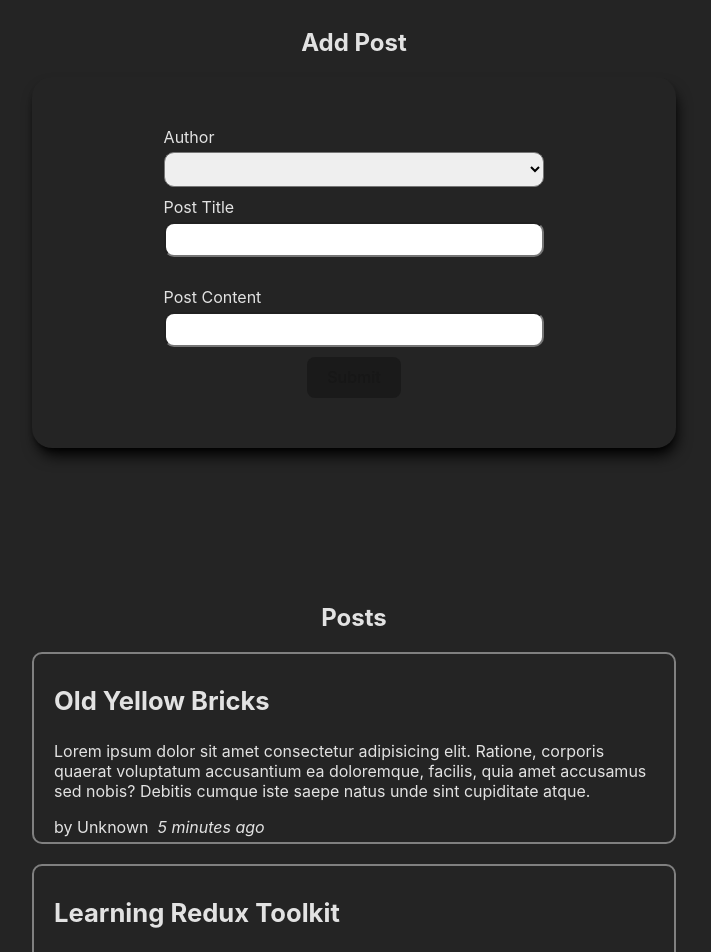
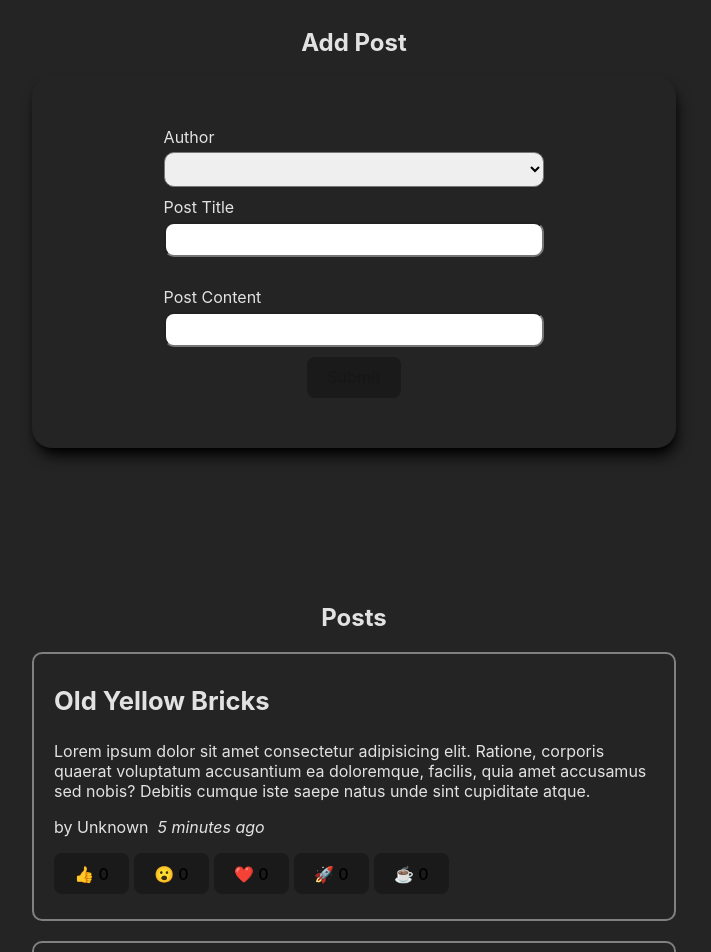
Before and after one commit to kaiowsz/react_redux, a React (Vite) app: page / in a window 1280 px wide. Shown: the top 952 px of the page, without its empty margins (286-997 px from the left). Built offline with nearby package versions, Linux system fonts and the light colour scheme.

Commit message:
reactions

```diff
--- a/components/PostsList.tsx
+++ b/components/PostsList.tsx
@@ -4,6 +4,7 @@ import { useTypedSelector } from "../hooks/useTypedSelector"
 
 import TimeAgo from './TimeAgo'
 import PostAuthor from './PostAuthor'
+import ReactionButtons from './ReactionButtons'
 
 function PostsList() {
 
@@ -21,8 +22,12 @@ function PostsList() {
             <article key={post.id} className="post">
                 <h3>{post.title}</h3>
                 <p>{post.content}</p>
-                <PostAuthor userId={post.userId} />
-                <TimeAgo timestamp={post.date} />
+                <p>
+                    <PostAuthor userId={post.userId} />
+                    <TimeAgo timestamp={post.date} />
+                </p>
+
+                <ReactionButtons post={post}/>
             </article>
         ))}
 
--- /dev/null
+++ b/components/ReactionButtons.tsx
@@ -0,0 +1,39 @@
+import React from 'react'
+import { useDispatch } from 'react-redux'
+import { Post, reactionAdd } from '../src/features/posts/postsSlice'
+
+const reactionEmoji = {
+    thumbsUp: "👍",
+    wow: "😮",
+    heart: "❤️",
+    rocket: "🚀",
+    coffee: "☕",
+}
+
+interface PropsReaction {
+    post: Post;
+}
+
+function ReactionButtons({post}: PropsReaction) {
+
+    const dispatch = useDispatch()
+    const reactionButtons = Object.entries(reactionEmoji).map(([name, emoji]) => {
+
+        return (
+            <button
+            key={name}
+            style={{marginBottom: "20px", marginRight: "5px"}}
+            type="button"
+            className="reactionButton"
+            onClick={() => dispatch(reactionAdd({postId: post.id, reaction: name}))}
+            >
+                {emoji} {post.reactions[name]}
+            </button>
+        )
+    })
+
+    return <div>{reactionButtons}</div>
+
+}
+
+export default ReactionButtons
--- a/src/features/posts/postsSlice.ts
+++ b/src/features/posts/postsSlice.ts
@@ -1,12 +1,19 @@
 import { createSlice, nanoid } from "@reduxjs/toolkit"
 import { sub } from "date-fns";
 
-interface Post {
+export interface Post {
     id: string;
     title: string;
     content: string;
     userId?: string | number;
-    date ?: any
+    date ?: any;
+    reactions: {
+        thumbsUp: number;
+        wow: number;
+        heart: number;
+        rocket: number;
+        coffee: number;
+    };
 }
 
 type initialStateTyped = Post[]
@@ -16,13 +23,27 @@ const initialState: initialStateTyped = [
         id: "1",
         title: "Learning Redux Toolkit",
         content: "Something in the way",
-        date: sub(new Date(), {minutes: 15}).toISOString()
+        date: sub(new Date(), {minutes: 15}).toISOString(),
+        reactions: {
+            thumbsUp: 0,
+            wow: 0,
+            heart: 0,
+            rocket: 0,
+            coffee: 0,
+        }
     },
     {
         id: "2",
         title: "Old Yellow Bricks",
         content: "Lorem ipsum dolor sit amet consectetur adipisicing elit. Ratione, corporis quaerat voluptatum accusantium ea doloremque, facilis, quia amet accusamus sed nobis? Debitis cumque iste saepe natus unde sint cupiditate atque.",
-        date: sub(new Date(), {minutes: 5}).toISOString()
+        date: sub(new Date(), {minutes: 5}).toISOString(),
+        reactions: {
+            thumbsUp: 0,
+            wow: 0,
+            heart: 0,
+            rocket: 0,
+            coffee: 0,
+        }
     }
 ]
 
@@ -43,14 +64,31 @@ const postsSlice = createSlice({
                         content,
                         userId,
                         date: new Date().toISOString(),
+                        reactions: {
+                            thumbsUp: 0,
+                            wow: 0,
+                            heart: 0,
+                            rocket: 0,
+                            coffee: 0,
+                        }
                     }
                 }
             }
+        },
+        reactionAdd(state, action) {
+            const { postId, reaction } = action.payload
+            const existingPost: any = state.find(post => post.id === postId)
+            if (existingPost) {
+                existingPost.reactions[reaction]++
+            }
+        }
 
-        }
+
+
+
     }
 })
 
 export const postsReducer = postsSlice.reducer
 
-export const { postAdd, } = postsSlice.actions
+export const { postAdd, reactionAdd } = postsSlice.actions
```
